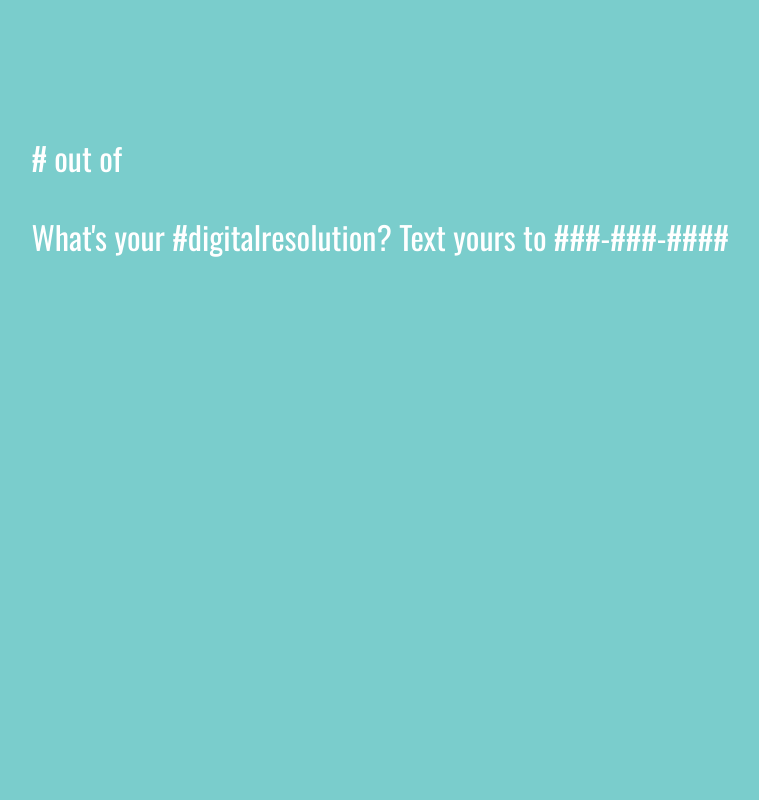
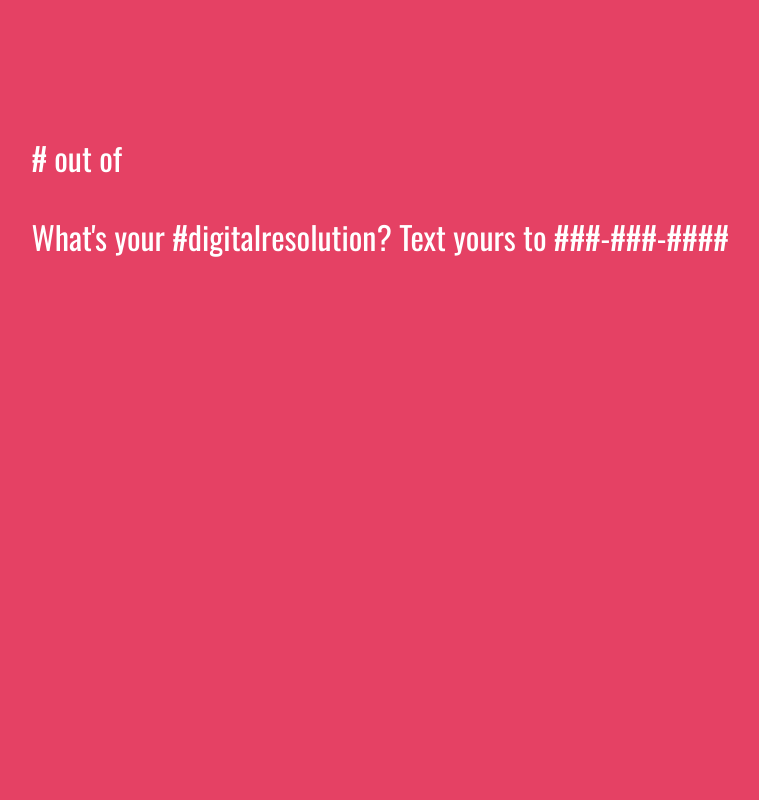
Before and after one commit to shannonturner/digital-resolution, a Django app: template templates/resolutions.html in a window 1280 px wide. Shown: the whole page, without its empty margins (103-862 px from the left). Run offline with Django 3.2, Linux system fonts and the light colour scheme; the template is opened without the code that fills it, so the values that code supplies are empty; some libraries are stand-ins or nearby versions.

Commit message:
Design improvements, now refreshes page every 30s, shows logo instead of resolution 15% of time, applies random bgcolor

```diff
--- a/templates/resolutions.html
+++ b/templates/resolutions.html
@@ -41,9 +41,17 @@
             margin-top: 1em;
         }
 
+        .logo {
+            max-width: 100%;
+        }
+
+        .logo-container {
+            text-align: center;
+        }
+
     </style>
 </head>
-<body class="lightblue">
+<body>
     <div class="resolutions">
 
         <div id="count">
@@ -63,12 +71,35 @@
     <script src="https://ajax.googleapis.com/ajax/libs/jquery/1.11.0/jquery.min.js"></script>
 
     <script type="text/javascript">
-        // TODO: Apply random background color class (.pink, .yellow, .lightblue, .darkblue) on load
+        $( document ).ready(function() {
 
-        // TODO: Page refresh every 30s
+            // Page refresh every 30s
+            window.setTimeout(function () { location.reload(true) }, 30000);
 
-        // TODO: Devise a way to rotate through all of the logos for host groups
+            // Rotate through all of the logos for host groups
+            var showLogo = Math.floor(Math.random() * 100);
 
+            // 15% of the time, show a logo instead of a resolution
+            if (showLogo <= 15) {
+                var logos = [
+                'http://shannonvturner.com/images/hearmecode_logo.png', // Hear Me Code
+                'http://shannonvturner.com/images/codeforprogress_logo.png', // Code for Progress
+                'https://raw.githubusercontent.com/dcfemtech/dcfemtech.github.io/master/images/wwcdc.png', // Women Who Code
+                'https://raw.githubusercontent.com/dcfemtech/dcfemtech.github.io/master/images/lwt.jpeg', // Lesbians Who Tech
+                'https://raw.githubusercontent.com/dcfemtech/dcfemtech.github.io/master/images/ncwit.png', // GEMS/NCWIT
+                'https://raw.githubusercontent.com/dcfemtech/dcfemtech.github.io/master/icons/dcft-full.png' // DCFemTech
+                ]
+                var logo = logos[Math.floor(Math.random() * 6)];
+                $("#resolution").html("<img src='" + logo + "' class='logo'>");
+                $("#resolution").addClass('logo-container');
+            }
+            else {
+                // Apply random background color class (.pink, .yellow, .lightblue, .darkblue) on load
+                var colors = ['pink', 'yellow', 'lightblue', 'darkblue'];
+                var color = colors[Math.floor(Math.random() * 4)];
+                $("body").addClass(color);
+            }
+        });
     </script>
 
 </body>
--- a/urls.py
+++ b/urls.py
@@ -8,6 +8,6 @@ urlpatterns = patterns('',
     # url(r'^$', '.views.home', name='home'),
     # url(r'^blog/', include('blog.urls')),
 
-    url(r'^admin/', include(admin.site.urls)),
+    url(r'^(?:resolutions/)?admin/', include(admin.site.urls)),
     url(r'^$', ResolutionView.as_view()),
 )
```
